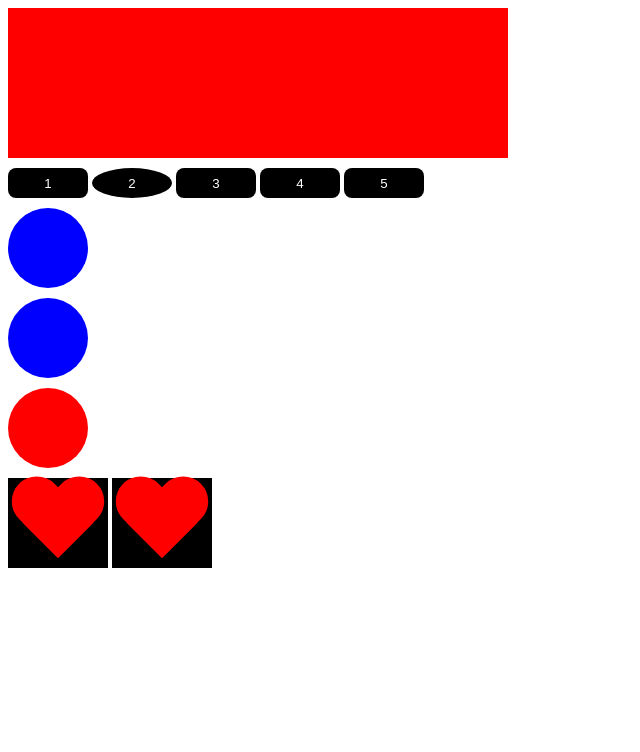
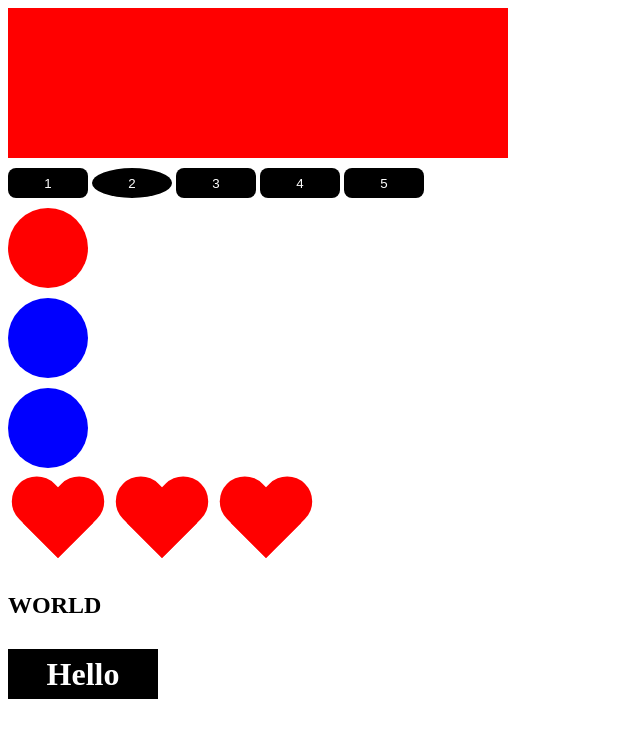
Before and after one commit to Marziev/project, a plain HTML site: page index.html in a window 1280 px wide. Shown: the whole page, without its empty margins (0-640 px from the left). Drawn offline with Linux system fonts and the light colour scheme.

Commit message:
lesson 29 full

```diff
--- a/js/script_dom.js
+++ b/js/script_dom.js
@@ -19,16 +19,16 @@ circles[0].style.backgroundColor = 'red';
 //     hearts[i].style.backgroundColor = 'black';
 // }
 
-hearts.forEach(item => {
-    item.style.backgroundColor = 'black';
-});
+// hearts.forEach(item => {
+//     item.style.backgroundColor = 'black';
+// });
 
 const div = document.createElement('div');
 // const text = document.createTextNode('Тут был я!');
 
 div.classList.add('black');
 
-// wrapper.append(div); всталяет элемент в конец
+wrapper.append(div); // всталяет элемент в конец
 // wrapper.prepend(div); всталяет элемент в начало
 
 // wrapper.before(div); также вставляет элемент
@@ -36,4 +36,9 @@ div.classList.add('black');
 
 // circles[0].remove();
 
-hearts[0].replaceWith(circles[0]);
+// hearts[0].replaceWith(circles[0]);
+div.innerHTML =  "<h1>Hello world<>/h1";
+
+// div.textContent = "AKROMAT";
+
+div.insertAdjacentHTML('beforebegin', '<h2>WORLD</h2>');
```
Also changed, not shown: index.html (+0 -1 lines).
